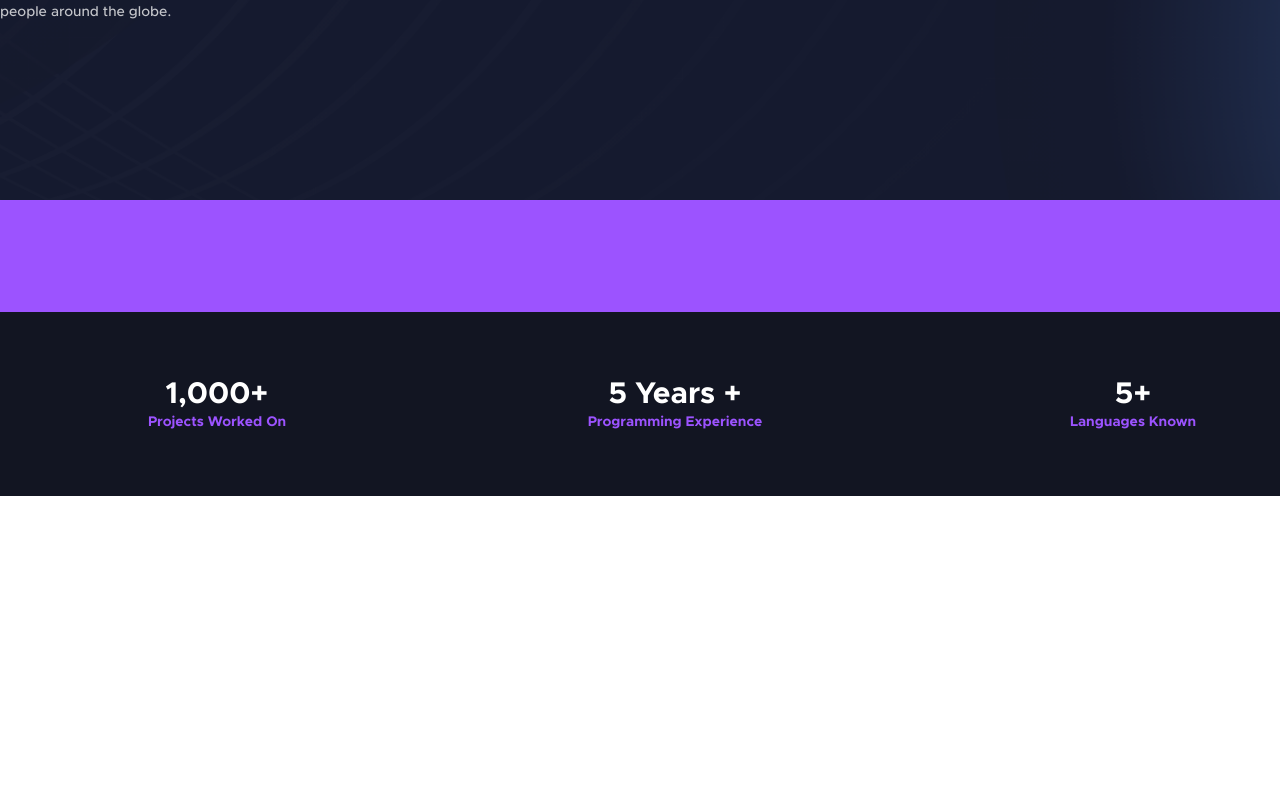
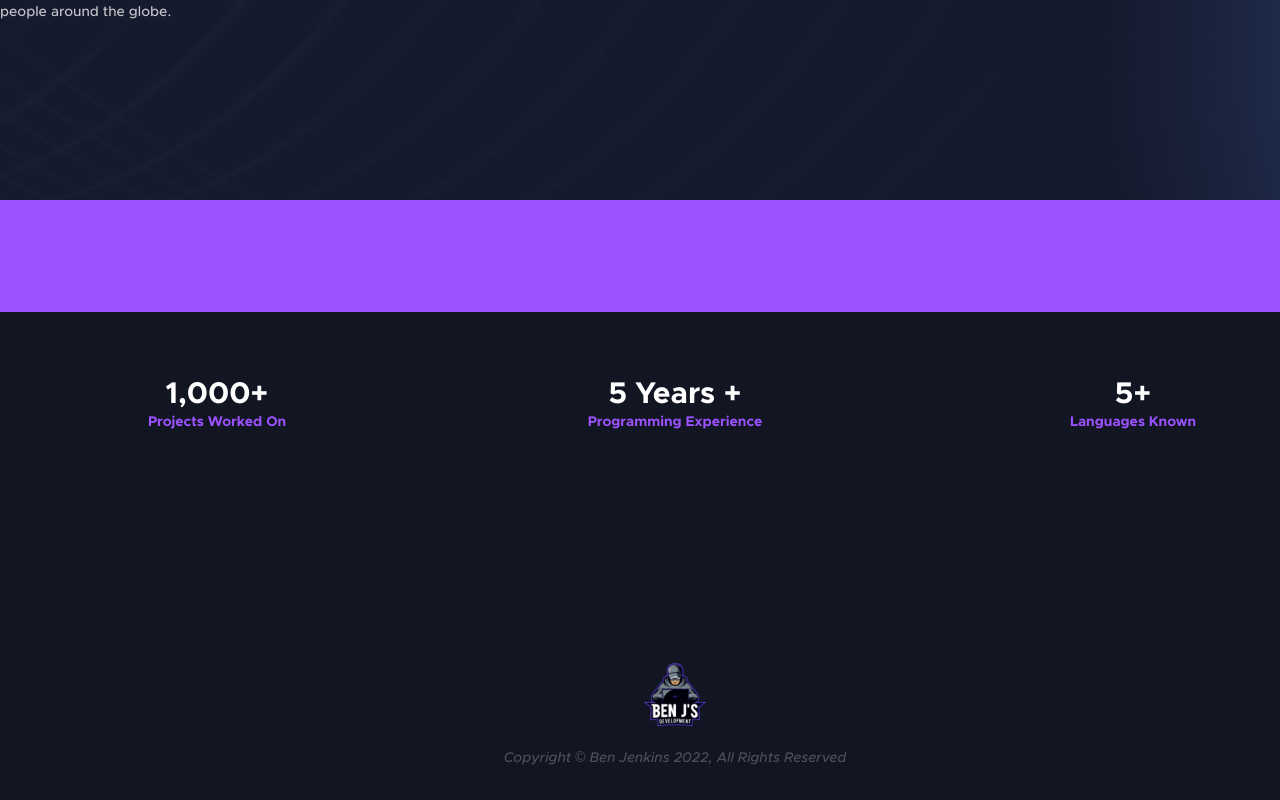
Before and after one commit to Benjenkins126/modern-react-personal-website, a React (Create React App) app: page / in a window 1280 px wide. Shown: the part 536-1336 px from the top of the page. Before the commit the page ends 1032 px from the top, so only its background shows below. Built offline with nearby package versions, Linux system fonts and the light colour scheme.

Commit message:
Added Footer

```diff
--- /dev/null
+++ b/src/components/sections/Footer.tsx
@@ -0,0 +1,15 @@
+import Container from "../general/container/Container";
+const Logo = require("../../assets/img/navigation-logo.png");
+
+const Footer = () => {
+    return (
+        <footer className="bg-background-secondary py-8">
+            <Container>
+                <img src={Logo} alt="Ben Jenkins Logo" className="w-20 block m-auto" draggable="false" />
+                <p className="font-ben font-medium text-center italic text-white/25 text-sm mt-3">Copyright &copy; Ben Jenkins 2022, All Rights Reserved</p>
+            </Container>
+        </footer>
+    );
+}
+
+export default Footer;
--- a/src/pages/Home.tsx
+++ b/src/pages/Home.tsx
@@ -4,6 +4,7 @@ import Container from "../components/general/container/Container";
 import GitHubActivity from "../components/pages/home/GitHubActivity";
 import NewsAlert from "../components/pages/home/NewsAlert";
 import StatisticItem from "../components/pages/home/StatisticItem";
+import Footer from "../components/sections/Footer";
 import PageHeader from "../components/sections/PageHeader";
 
 const Home = () => {
@@ -41,6 +42,8 @@ const Home = () => {
                     </div>
                 </div>
             </PageHeader>
+
+            {/* Pricing Section */}
             <div className="bg-secondary">
                 <Container>
                     <div className="grid grid-rows-4 gap-x-6 py-14">
@@ -48,7 +51,11 @@ const Home = () => {
                     </div>
                 </Container>
             </div>
-            <div className="bg-background-secondary">
+
+            {/* Quality Section */}
+
+            {/* Statistics Section */}
+            <section className="bg-background-secondary">
                 <Container>
                     <div className="grid grid-cols-3 gap-x-6 py-16">
                         <StatisticItem name="Projects Worked On" value="1,000+" />
@@ -56,7 +63,23 @@ const Home = () => {
                         <StatisticItem name="Languages Known" value="5+" />
                     </div>
                 </Container>
-            </div>
+            </section>
+
+            {/* Recent Work Section */}
+
+            {/* Core Skills Section */}
+            <section className="bg-background-secondary">
+                <Container>
+                    <div className="grid grid-cols-6 gap-x-6 py-16">
+
+                    </div>
+                </Container>
+            </section>
+
+            {/* Recent Posts Section */}
+
+            {/* Footer */}
+            <Footer />
         </>
     );
 }
```
